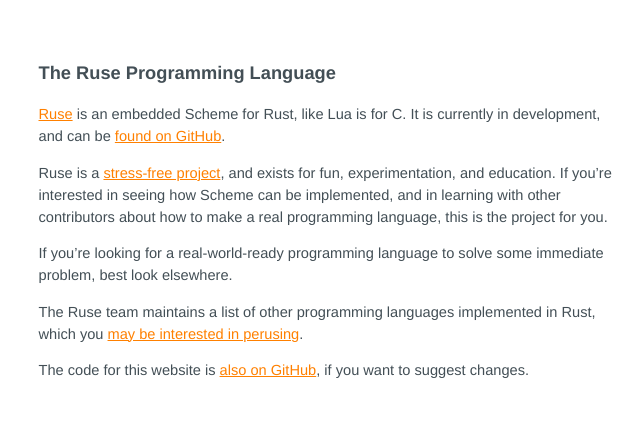
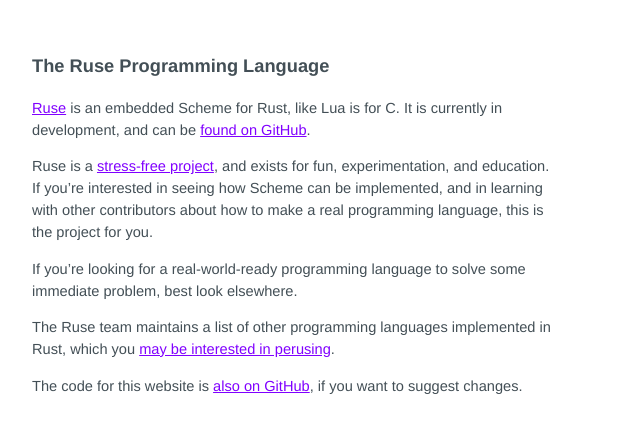
Before and after one commit to alilleybrinker/ruse-lang.github.io, a Jekyll site: the page built from index.md, in a window 1280 px wide. Shown: the top 433 px of the page, without its empty margins (20-663 px from the left). Built offline with Jekyll 4.4.1, drawn with Linux system fonts in a browser that asks for light colours.

Commit message:
Small style changes

```diff
--- a/_sass/components/_container.scss
+++ b/_sass/components/_container.scss
@@ -5,6 +5,10 @@
  */
 
 .container {
-    width: 45rem;
-    margin: 4em;
+    margin: 1em;
+
+    @media screen and (min-width: 48rem) {
+        width: 40rem;
+    	  margin: 4rem;
+		}
 }
--- a/_sass/config/_color.scss
+++ b/_sass/config/_color.scss
@@ -22,8 +22,8 @@
 // Links
 //-------------------------------------------------------------------
 
-$color-link: hsla(30, 100%, 50%, 1) !default;
-$color-focusedLink: hsla(30, 100%, 67%, 1) !default;
+$color-link: hsla(270, 100%, 50%, 1) !default;
+$color-focusedLink: hsla(270, 100%, 67%, 1) !default;
 $color-visitedLink: hsla(275, 25%, 50%, 1) !default;
 
 //-------------------------------------------------------------------
```
